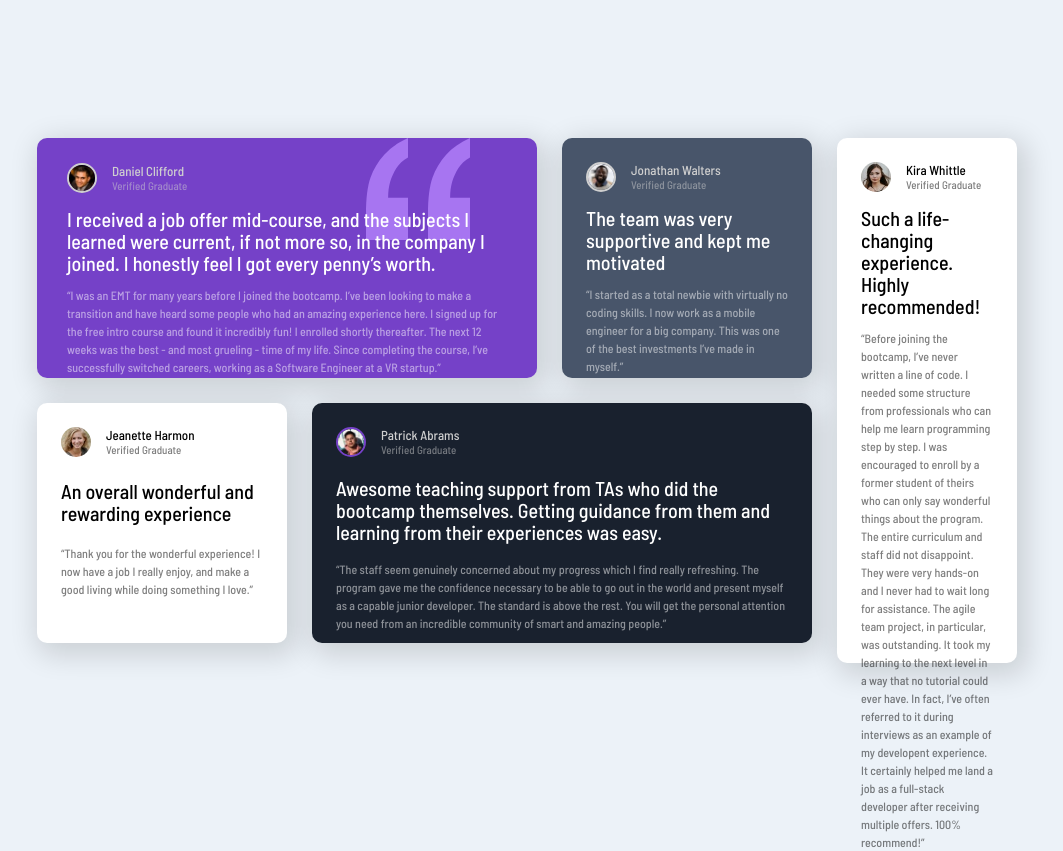
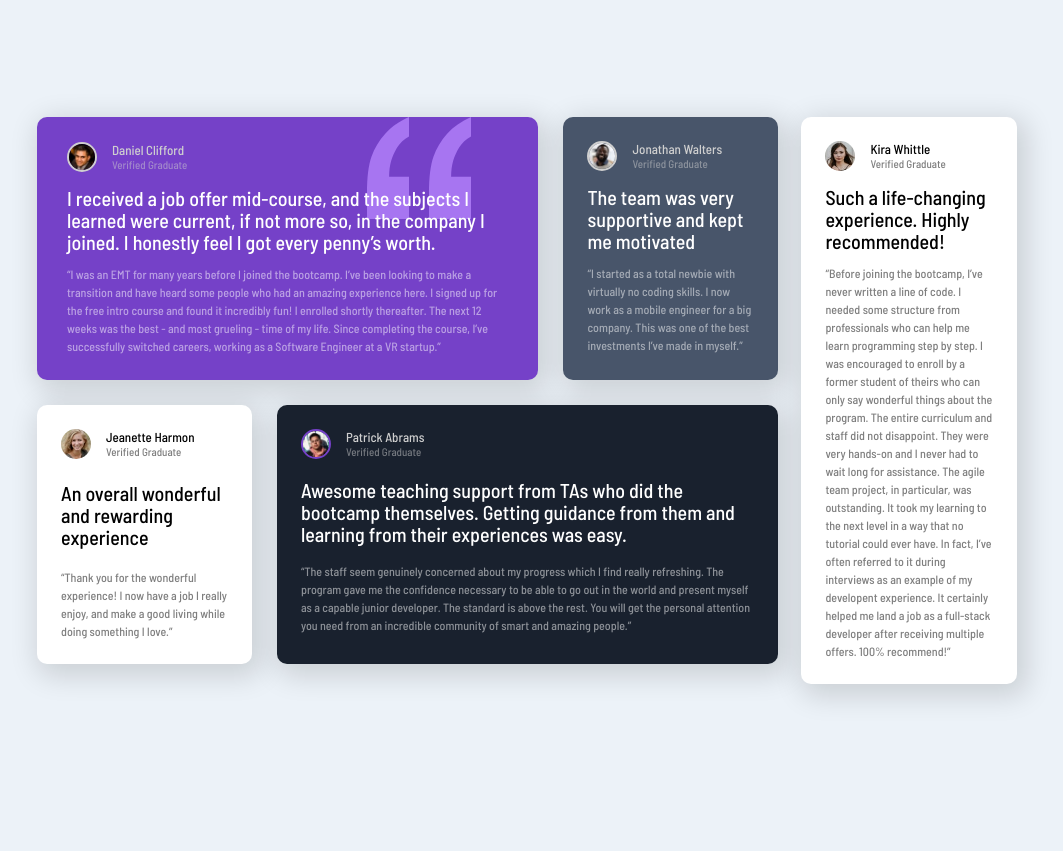
Before and after one commit to alauram/testimonials-grid-section, a plain HTML site: page index.html in a window 1280 px wide. Shown: the whole page, without its empty margins (113-1176 px from the left). After the commit the page ends 800 px from the top, so only its background shows below. Drawn offline with Linux system fonts and the light colour scheme.

Commit message:
Update main.css

```diff
--- a/main.css
+++ b/main.css
@@ -17,7 +17,7 @@
 
 body {
     font-family: 'Barlow Semi Condensed', sans-serif;
-    font-size: 13px;
+    font-size: 0.813rem;
     display: flex;
     align-items: center;
     justify-content: center;
@@ -33,18 +33,18 @@ img {
 .full-card {
     display: flex;
     flex-direction: row;
-    padding: 20px 150px;
-    gap: 25px;
+    padding: 2.188rem 9.375rem;
+    gap: 3rem;
 }
 .top {
     display: flex;
     flex-direction: row;
-    gap: 25px;
+    gap: 1.563rem;
 }
 .bottom {
     display: flex;
     flex-direction: row;
-    gap: 25px;
+    gap: 1.563rem;
 }
 .top-left {
     background-color: var(--Moderate-violet);
@@ -52,8 +52,8 @@ img {
     background-repeat: no-repeat;
     background-position: 83% 0%;
     border-radius: 10px;
-    min-width: 500px;
-    height: 240px;
+    min-width: 70%;
+    height: 100%;
     box-shadow: 5px 7px 28px 5px rgba(0,0,0,0.14);
     padding: 25px 30px;
     display: flex;
@@ -63,70 +63,69 @@ img {
 .top-right {
     background-color: var(--Very-dark-grayish-blue);
     border-radius: 10px;
-    min-width: 250px;
-    height: 240px;
+    min-width: 30%;
+    height: 100%;
     box-shadow: 5px 7px 28px 5px rgba(0,0,0,0.14);
     padding: 1.5rem;
     display: flex;
-    gap: 12px;
+    gap: 0.75rem;
     flex-direction: column;
 }
 .bottom-left {
     background-color: white;
     border-radius: 10px;
-    min-width: 250px;
-    height: 240px;
+    min-width: 30%;
+    height: 100%;
     box-shadow: 5px 7px 28px 5px rgba(0,0,0,0.14);
     padding: 1.5rem;
     display: flex;
-    gap: 20px;
+    gap: 1.25rem;
     flex-direction: column;
 }
 .bottom-right {
     background-color: var(--Very-dark-blackish-blue);
     border-radius: 10px;
-    min-width: 480px;
-    height: 240px;
+    min-width: 70%;
+    height: 100%;
     box-shadow: 5px 7px 28px 5px rgba(0,0,0,0.14);
     padding: 1.5rem;
     display: flex;
-    gap: 17px;
+    gap: 1.0625rem;
     flex-direction: column;
 }
 .right {
     background-color: white;
     border-radius: 10px;
-    max-width: 250px;
-    height: 525px;
+    max-width: 22%;
     box-shadow: 5px 7px 28px 5px rgba(0,0,0,0.14);
     padding: 1.5rem;
     display: flex;
-    gap: 12px;
+    gap: 0.75rem;
     flex-direction: column;
 }
 .left {
     display: flex;
     flex-direction: column;
-    gap: 25px;
+    gap: 1.5625rem;
 }
 .profile {
     display: flex;
     flex-direction: row;
-    gap: 15px;
+    gap: 0.9375rem;
 }
 .verified {
-    font-size: 11px;
+    font-size: 0.6875rem;
 }
 .opinion {
     font-weight: 500;
-    font-size: 20px;
+    font-size: 1.25rem;
     text-align: left;
-    line-height: 22px;
+    line-height: 1.375rem;
 }
 .detail {
     font-weight: 500;
-    font-size: 12px;
-    line-height: 18px;
+    font-size: 0.75rem;
+    line-height: 1.125rem;
 }
 .top-left .name, .top-right .name, .bottom-right .name {
     color: var(--Light-gray);
@@ -156,3 +155,19 @@ img {
     border: 2px solid;
     border-color: var(--Moderate-violet);
 }
+@media screen and (max-width:600px){
+    .full-card {
+        flex-direction: column;
+        padding: 0;
+        margin: 10%;
+    }
+    .top{
+        flex-direction: column;
+    }
+    .bottom {
+        flex-direction: column;
+    }
+    .right {
+        max-width: 100%;
+    }
+}
```
